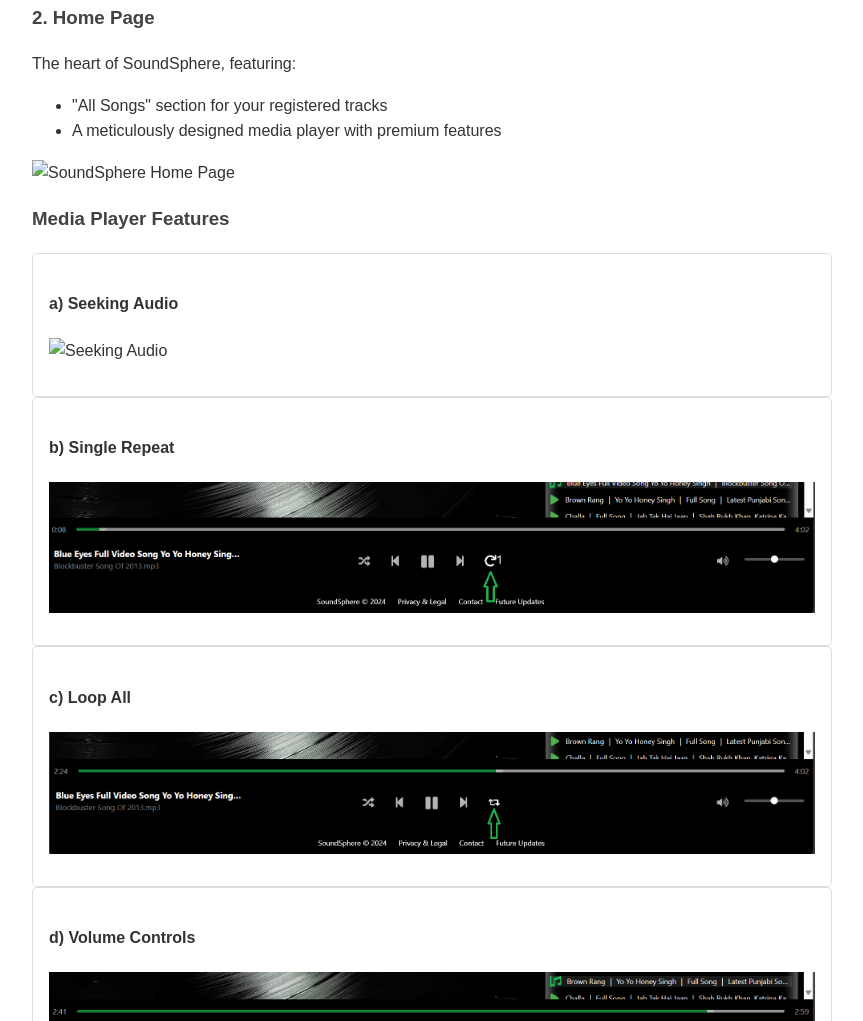
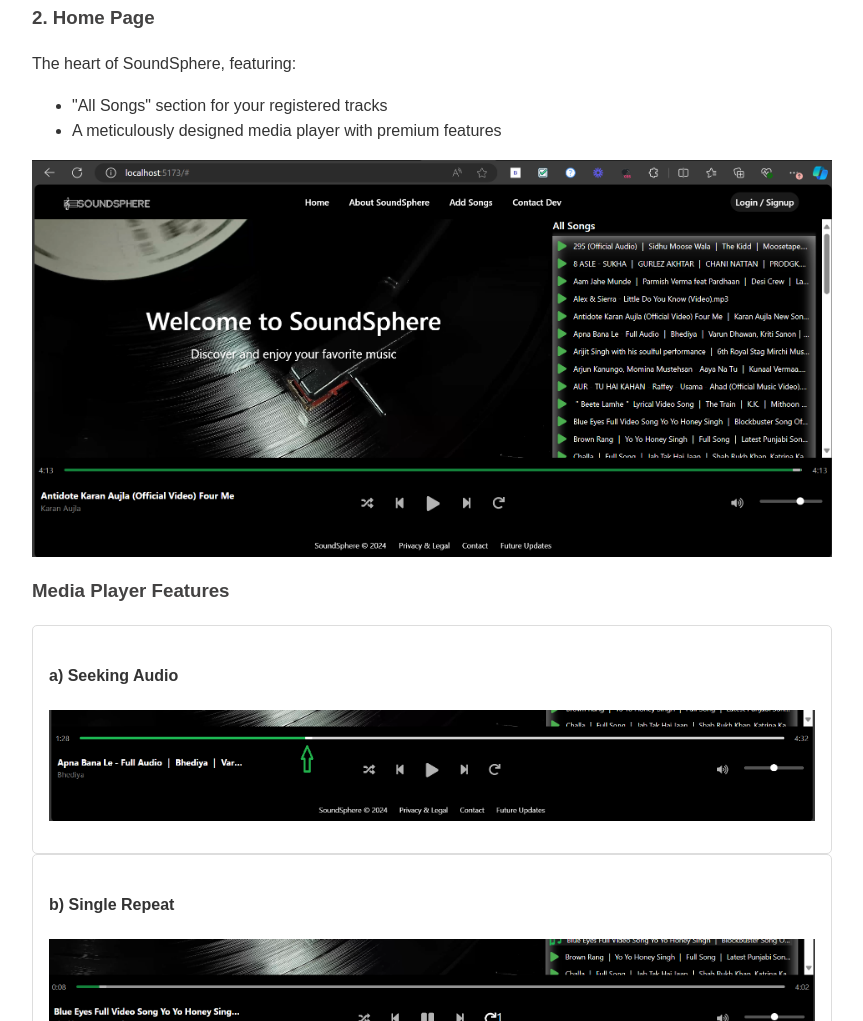
Before and after one commit to SHUBHAMGIT048/SoundSphereBlog, a plain HTML site: page index.html in a window 1280 px wide. Shown: the part 1775-2796 px from the top of the page, without its empty margins (208-1071 px from the left). Drawn offline with Linux system fonts and the light colour scheme; the site is published under a folder, as on GitHub Pages, so addresses that start at the root find nothing; a script that the page names is missing.

Commit message:
Update index.html

```diff
--- a/index.html
+++ b/index.html
@@ -67,7 +67,7 @@
                     <li>"All Songs" section for your registered tracks</li>
                     <li>A meticulously designed media player with premium features</li>
                 </ul>
-                <img src="/images/main.png" alt="SoundSphere Home Page" class="feature-img">
+                <img src="images/main.png" alt="SoundSphere Home Page" class="feature-img">
             </article>
 
             <article id="player-features">
@@ -75,7 +75,7 @@
                 <div class="feature-grid">
                     <div class="feature-item">
                         <h4>a) Seeking Audio</h4>
-                        <img src="/images/seek.png" alt="Seeking Audio" class="feature-img">
+                        <img src="images/seek.png" alt="Seeking Audio" class="feature-img">
                     </div>
                     <div class="feature-item">
                         <h4>b) Single Repeat</h4>
```
